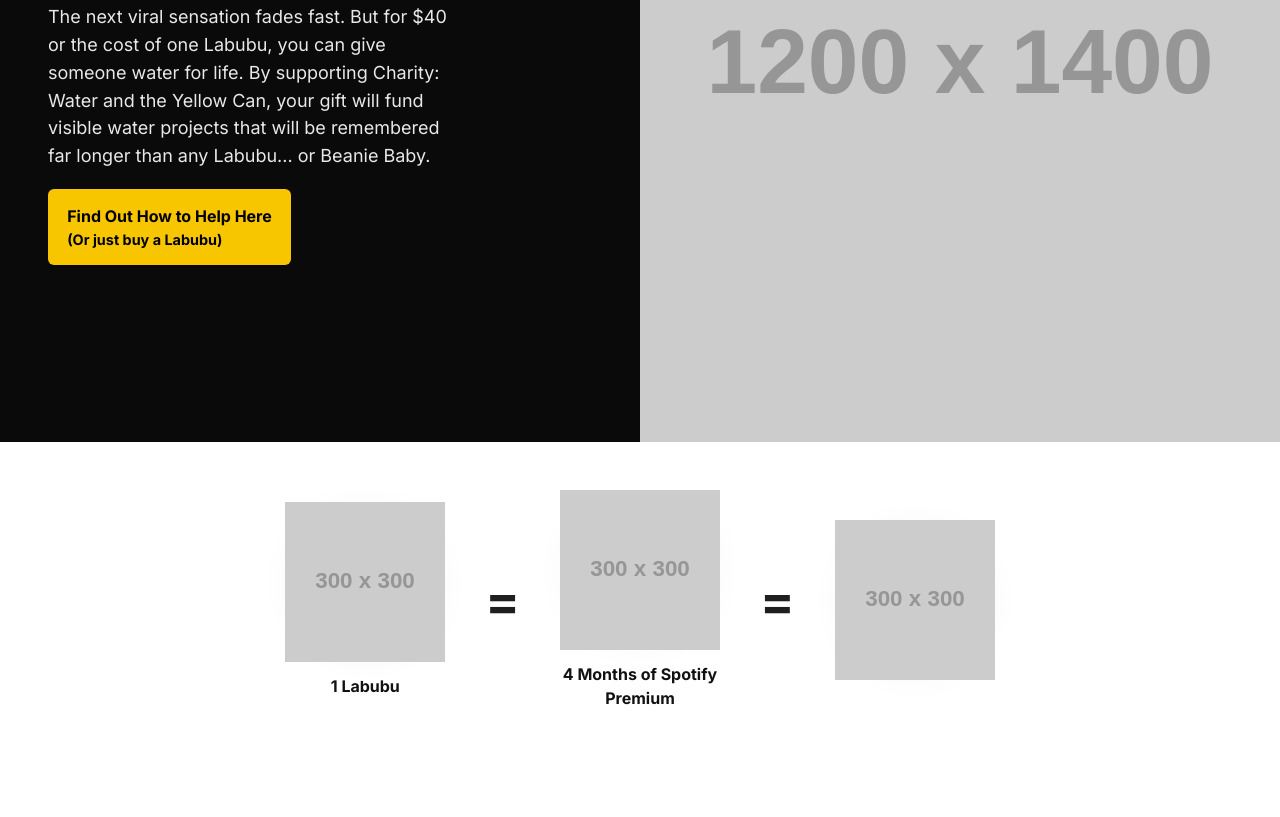
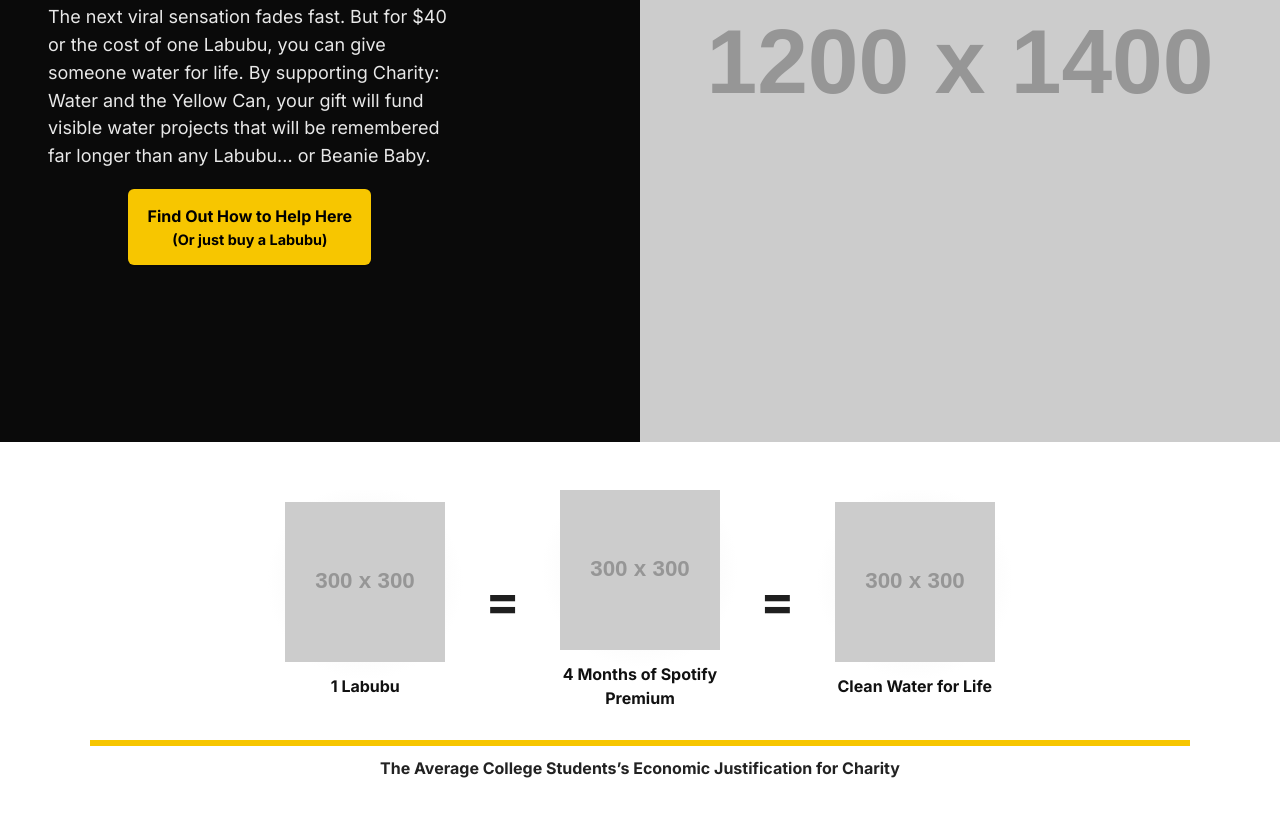
Before and after one commit to jhdell/Experiment-, a plain HTML site: page index.html in a window 1280 px wide. Shown: the part 305-1122 px from the top of the page. Before the commit the page ends 1055 px from the top, so only its background shows below. Drawn offline with Linux system fonts and the light colour scheme; placeholder pictures from the web are drawn by us.

Commit message:
Update index.html

```diff
--- a/index.html
+++ b/index.html
@@ -20,7 +20,7 @@
 
 
 <main id="main">
-<!-- ===== HERO: left text panel (black) + right image (kept side-by-side) ===== -->
+<!-- ===== HERO: left text panel (black) + right image ===== -->
 <section class="hero" aria-label="Skip the Trend. Fund a Life.">
 <div class="hero-left">
 <header class="brand" aria-label="charity: water brand">
@@ -40,12 +40,13 @@
 </p>
 
 
-<p>
+<!-- Centered CTA directly under the paragraph -->
+<div class="cta">
 <a class="btn-cta" href="#how-to-help" role="button" aria-label="Find out how to help with charity: water">
 Find Out How to Help Here
 <span class="cta-sub">(Or just buy a Labubu)</span>
 </a>
-</p>
+</div>
 </div>
 </div>
 
@@ -57,7 +58,7 @@
 </section>
 
 
-<!-- ===== JUSTIFICATION: ALWAYS horizontal (Labubu = Spotify = Water) ===== -->
+<!-- ===== JUSTIFICATION: horizontal Labubu = Spotify = Water ===== -->
 <section id="how-to-help" class="justification" aria-label="The Average College Students’s Economic Justification for Charity">
 <div class="equation" role="group" aria-label="Labubu equals Spotify equals Clean Water">
 <!-- 1) Labubu -->
@@ -92,4 +93,17 @@
 <!-- Replace with img/water-drop.png later -->
 <img src="https://placehold.co/300x300/png?text=Water" alt="Water drop icon" />
 </div>
+<figcaption>Clean Water for Life</figcaption>
+</figure>
+</div>
+
+
+<div class="bottom-band" aria-hidden="true"></div>
+<p class="tagline">The Average College Students’s Economic Justification for Charity</p>
+</section>
+</main>
+
+
+<footer class="site-footer" role="contentinfo" aria-label="Footer"></footer>
+</body>
 </html>
```
